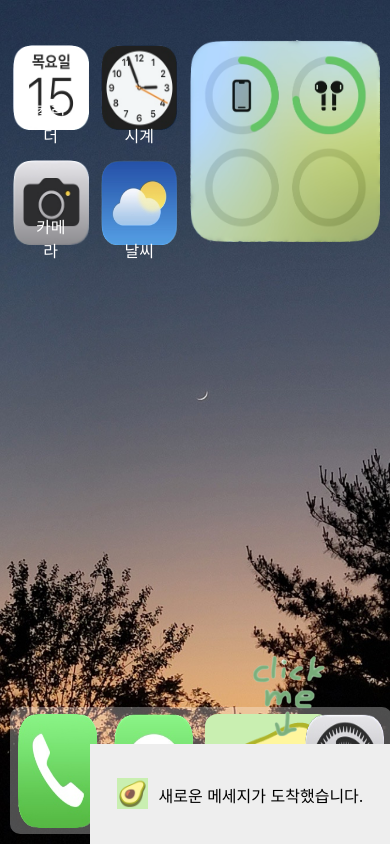
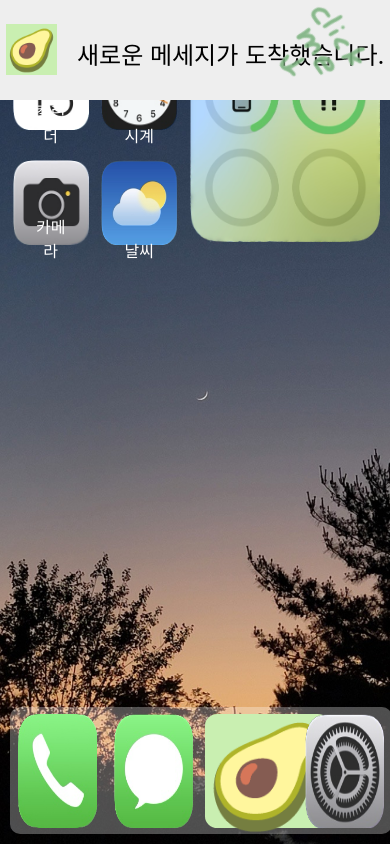
Before and after one commit to Jhyjj/Introduce-Me, a React (Create React App) app: page / in a window 390 px wide. Built offline with nearby package versions, Linux system fonts and the light colour scheme; a web font is replaced by a local one.

Commit message:
반응형 완료

```diff
--- a/src/App.css
+++ b/src/App.css
@@ -91,7 +91,7 @@ a{
   height: 100px;
   position: absolute;
   cursor: pointer;
-  bottom: -100%;
+  bottom: -10%;
   right: 0;
   background:  #eee;
   transition: 0.5s;
@@ -659,7 +659,7 @@ a{
   }
 
   #myphone>div:nth-child(2)>div:nth-child(3)>span{
-    width: 100%;
+    display: inline-block;
     height: 100%;
     font-size: 100px;
     background-color: rgb(201, 239, 177);
@@ -672,5 +672,79 @@ a{
 
   /* 모바일 버전에서 기존 팝업창 수정 */
   /* 메세지 알림 팝업창 위에서 아래로 */
+  #popup{
+    width: 100%;
+    position: absolute;
+    top: -10%;
+    font-size: 24px;
+    background:  #eee;
+  }
+
+  #popup>span{
+    font-size: 40px;
+    margin-right: 5%;
+  }
+
+  #popup img.on{
+    display: block;
+    right: 20px; top:0;
+    transform: rotate(55deg);
+    animation: clickme 1s infinite normal none;
+  }
+
+  #chat{
+    width: 100%;
+    height: 100%;
+    top: 0;
+    left: 0;
+    padding: 1%;
+    font-size: 24px;
+  }
+
+  .user-insert button{
+    font-size: 24px;
+  }
+
+  .user-insert img.on{
+    right: 3%; bottom: 150px;
+  }
+
+  #popupImg{
+    width: 100%;
+    height: 100%;
+  }
+
+  #portfolio>ul{
+    flex-wrap: wrap;
+  }
+
+ #portfolio>ul>li{
+  height: 48%;
+ }
+  #portfolio ul>li{
+    width: 48%;
+  }
+  #portfolio>ul>li>span{
+    font-size: 14px;
+  }
+
+  #mypr>div:nth-child(2){
+    margin-left: 0;
+    padding: 5%;
+  }
+
+  #mypr>div:nth-child(3){
+    padding: 3%;
+  }
+
+  #popupImg>ul{
+    height: 90%;
+    margin-top: 5%;
+  }
+
+  .likebtn{
+    top: 0%;
+    font-size: 25px;
+  }
 
 }
--- a/src/components/Intro.js
+++ b/src/components/Intro.js
@@ -12,7 +12,11 @@ const Intro = () => {
     useEffect(()=>{
         // 채팅창 애니메이션 구현
         setTimeout(()=>{
-            document.querySelector('#popup').style.bottom = '0';//채팅창 알림
+            if(window.innerWidth>768){
+                document.querySelector('#popup').style.bottom = '0';//채팅창 알림
+            }else{
+                document.querySelector('#popup').style.top = '0';//채팅창 알림
+            }
             setTimeout(()=>{
                 document.querySelector('#popup>img').classList.add('on');
             },1000)
@@ -21,7 +25,12 @@ const Intro = () => {
 
 
     const onClick = ()=>{
-        document.querySelector('#popup').style.bottom = '-100%';
+        if(window.innerWidth>768){
+            document.querySelector('#popup').style.bottom = '-10%';
+        }else{
+            document.querySelector('#popup').style.top = '-10%';
+        }
+
         document.querySelector('#chat').style.display = 'block';
         document.querySelector('#popup>img').classList.remove('on');
         setTimeout(()=>{
--- a/src/components/Portfolio.js
+++ b/src/components/Portfolio.js
@@ -8,9 +8,9 @@ const Portfolio = () => {
                 <li>
                     <img src="./imgs/신세개백화점.png" alt=""/>
                     <h4>신세개백화점</h4>
-                    <span>개인프로젝트 - 반려견 장난감 쇼핑몰사이트</span>
+                    <span>반려견 장난감 쇼핑몰사이트</span>
                     <div className='protfolio_hover'>
-                        <span>React를 이용한 프로젝트입니다.<br/> useState와 Redux를 이용한 상태관리,
+                        <span>React를 이용한 개인프로젝트.<br/> useState와 Redux를 이용한 상태관리,
                     회원가입, 로그인, 검색, 장바구니, 리뷰작성, 1:1문의 등 기능을 구현했습니다.<br/>
                     서버는 node.js를 사용했고, DB는 AWS-MYSQL을 사용했습니다.</span><br/>
                        <a href="https://mm2-shopping-client.vercel.app/" target="_blank" className='home'></a>
```
